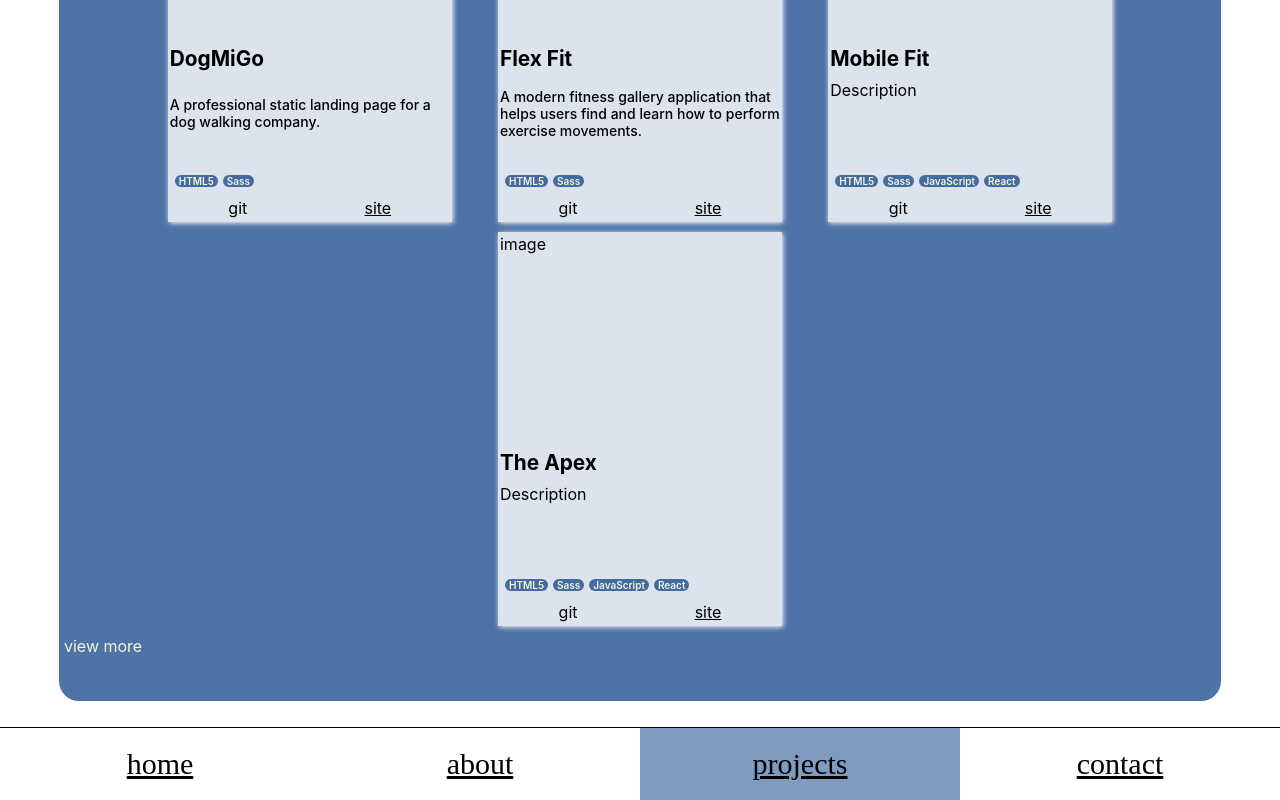
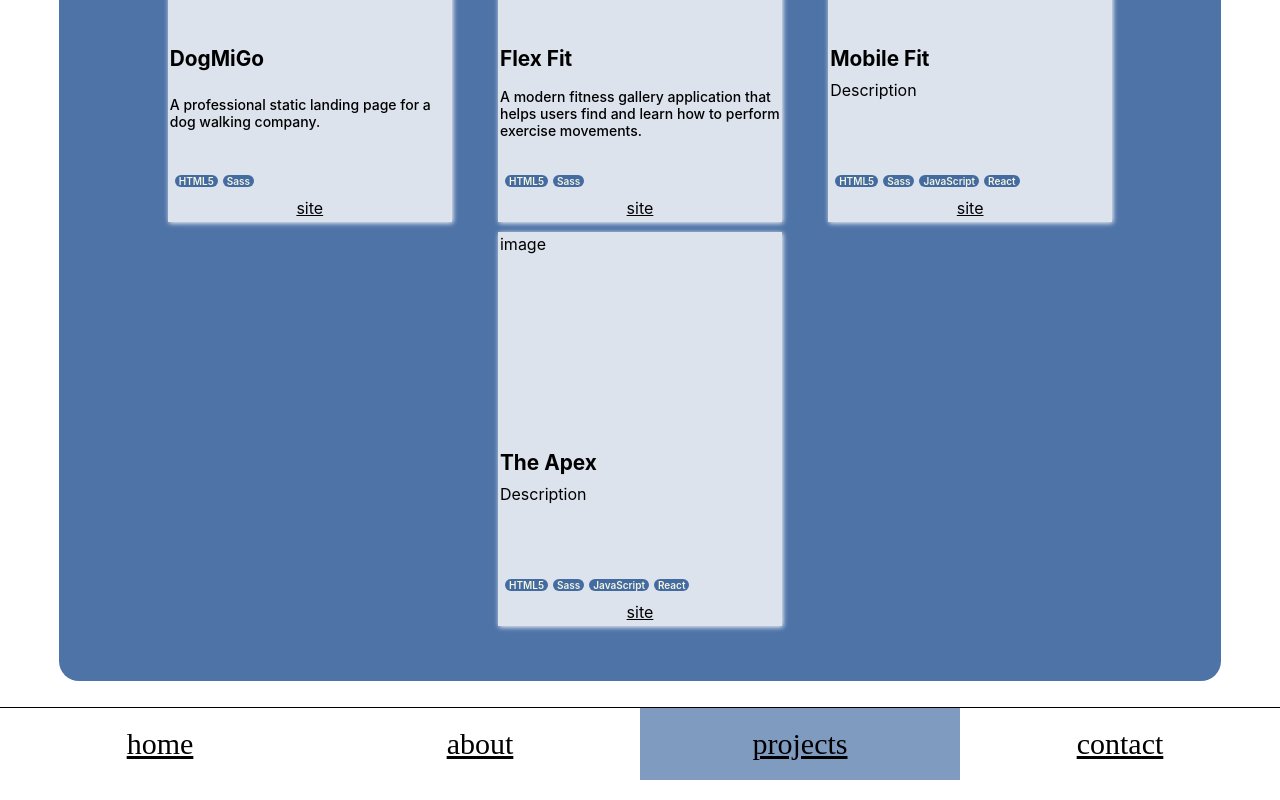
Before and after one commit to AdantaGriffin/fedPortfolio, a React (Create React App) app: page /projects in a window 1280 px wide. Shown: the part 459-1259 px from the top of the page. Built offline with nearby package versions, Linux system fonts and the light colour scheme.

Commit message:
deploy edits

```diff
--- a/src/Components/Pages/Projects/projects.js
+++ b/src/Components/Pages/Projects/projects.js
@@ -20,7 +20,7 @@ function Projects(){
                                     <li className={styles.stack}><mark>Sass</mark></li>
                                 </ul>
                                 <div className={styles.links}>
-                                    <a>git</a>
+                                    {/*<a>git</a>*/}
                                     <a href="https://dogmigo.netlify.app/" target="_blank" rel="noreferrer">site</a>
                                 </div>
                             </article>
@@ -35,7 +35,7 @@ function Projects(){
                                     <li className={styles.stack}><mark>Sass</mark></li>
                                 </ul>
                                 <div className={styles.links}>
-                                    <a >git</a>
+                                    {/*<a>git</a>*/}
                                     <a href="https://flexfitme.netlify.app/" target="_blank" rel="noreferrer">site</a>
                                 </div>
                             </article>
@@ -50,7 +50,7 @@ function Projects(){
                                     <li className={styles.stack}><mark>React</mark></li>
                                 </ul>
                                 <div className={styles.links}>
-                                    <a>git</a>
+                                    {/*<a>git</a>*/}
                                     <a href="https://mobilenfit.netlify.app" target="_blank" rel="noreferrer">site</a>
                                 </div>
                             </article>
@@ -65,12 +65,12 @@ function Projects(){
                                     <li className={styles.stack}><mark>React</mark></li>
                                 </ul>
                                 <div className={styles.links}>
-                                    <a>git</a>
+                                    {/*<a>git</a>*/}
                                     <a href="https://theap3x.netlify.app" target="_blank" rel="noreferrer">site</a>
                                 </div>
                             </article>
                         </blockquote>
-                        <a to="all">view more</a>
+                        {/*<a>view more</a>*/}
                 </div>
             </section>
         </>
```
